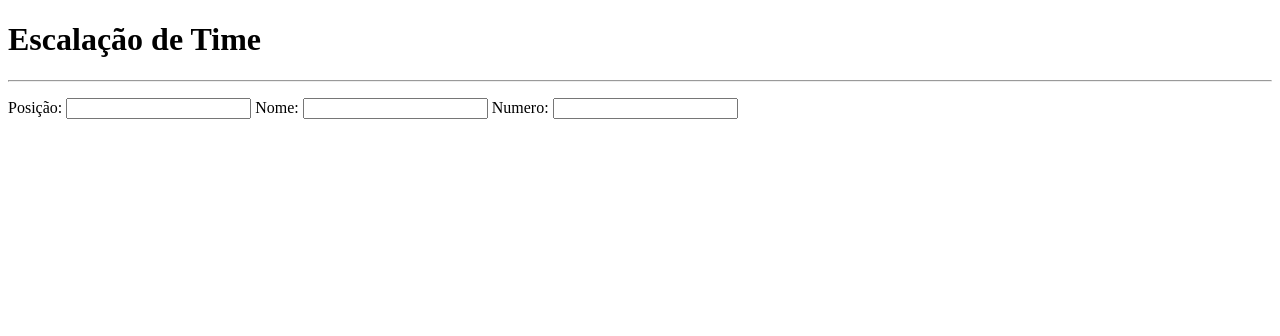
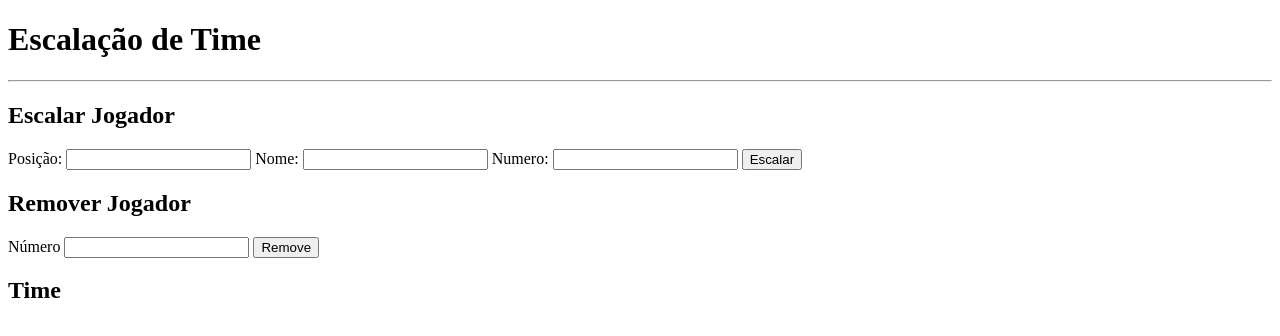
Before and after one commit to igor-mscsilva/onebitcode, a plain HTML site: page Javascript/ElementosDOM/ex01/index.html in a window 1280 px wide. Drawn offline with Linux system fonts and the light colour scheme.

Commit message:
Terminado exercicio de escalação

```diff
--- a/Javascript/ElementosDOM/ex01/index.html
+++ b/Javascript/ElementosDOM/ex01/index.html
@@ -3,11 +3,13 @@
 <head>
     <meta charset="UTF-8">
     <meta name="viewport" content="width=device-width, initial-scale=1.0">
+    <script src="script.js"></script>
     <title>Escalação de Time</title>
 </head>
 <body>
     <h1>Escalação de Time</h1>
     <hr>
+    <h2>Escalar Jogador</h2>
     <p>
         <label for="position">Posição:</label>
         <input type="text" name="position" id="position">
@@ -15,7 +17,20 @@
         <input type="text" name="name" id="name">
         <label for="number">Numero:</label>
         <input type="text" name="number" id="number">
+        <button onclick="addPlayer()">Escalar</button>
     </p>
+
+
+
+    <h2>Remover Jogador</h2>
+    <p>
+        <label for="numberToRemove">Número</label>
+        <input type="text" name="numberToRemove" id="numberToRemove">
+        <button onclick="RemovePlayer()">Remove</button>
+    </p>
+    <h2>Time</h2>
+    <ul id="teamList"></ul>
+
 
 </body>
 </html>
--- a/Javascript/ElementosDOM/ex01/script.js
+++ b/Javascript/ElementosDOM/ex01/script.js
@@ -0,0 +1,42 @@
+function addPlayer() {
+    const position = document.getElementById('position').value
+    const name = document.getElementById('name').value
+    const number = document.getElementById('number').value
+
+    //Chaves em volta das variaveis ira considerar ser um objeto e cada uma das chaves do objeto seria o nome da varivel
+    //console.log({position, name, number})
+    const confirmation = confirm("Escalar " + name + " como " + position + " ?");
+
+    if (confirmation){
+      const teamList = document.getElementById('teamList')
+      const playerItem = document.createElement('li')
+      playerItem.id = 'player-' + number
+      playerItem.innerText = position + ": " + name + " (" + number + ")"
+      teamList.appendChild(playerItem)
+
+        //Limpar o campo após inserir
+      document.getElementById('position').value = ''
+      document.getElementById('name').value =''
+      document.getElementById('number').value = ''
+
+    }
+
+}
+
+function RemovePlayer (){
+    const number = document.getElementById('numberToRemove').value
+    const playerToRemove = document.getElementById('player-' + number)
+
+    const confirmation = confirm('Remover o jogador ' + playerToRemove.innerText + '?')
+
+    if( confirmation) {
+        //remover o elemento direto
+        //playerToRemove.remove()
+
+        //Remover da lista não ordenada o filho
+        document.getElementById('teamList').removeChild(playerToRemove)
+        //Remover do input numero
+        document.getElementById('numberToRemove').value = ''
+    }
+
+}
```
